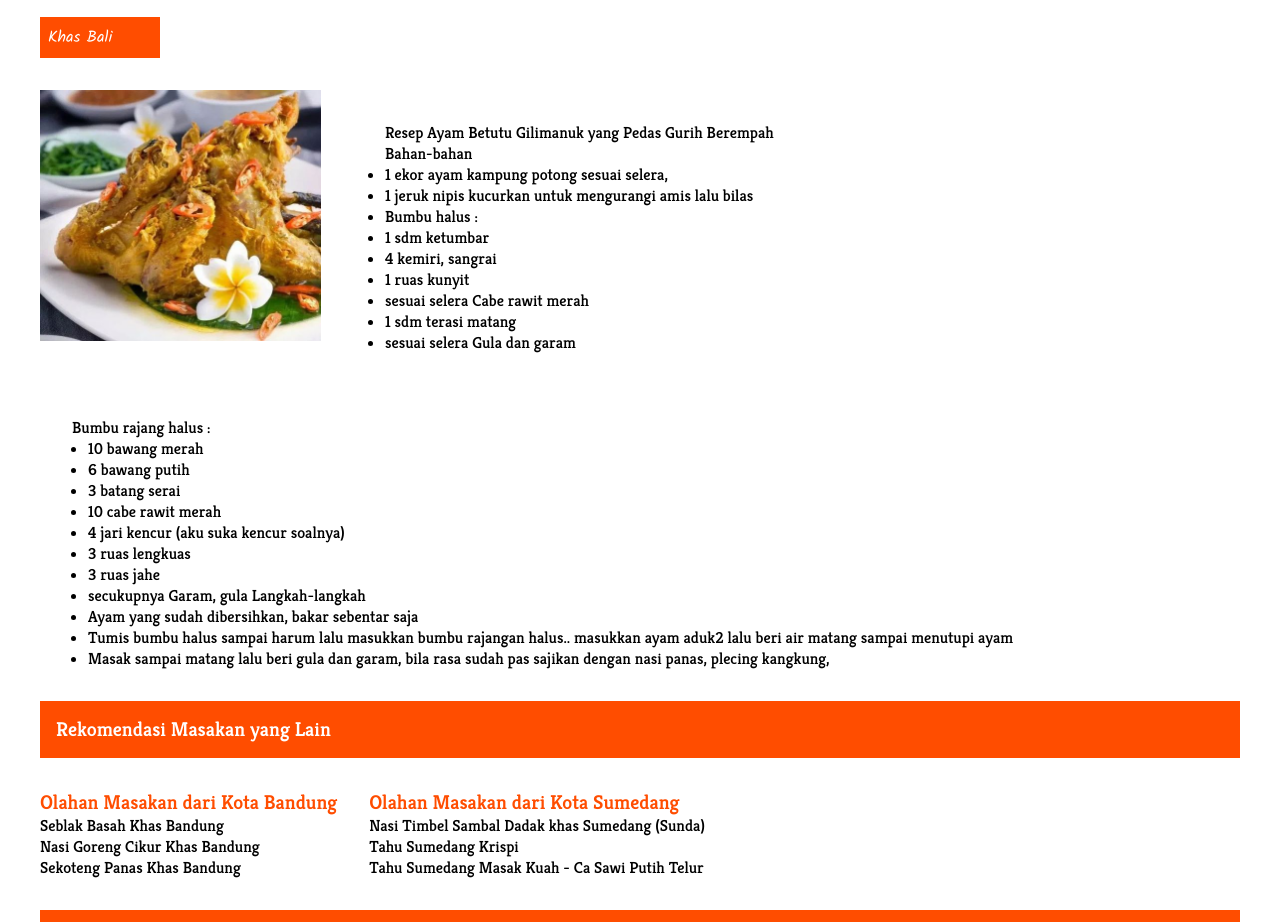
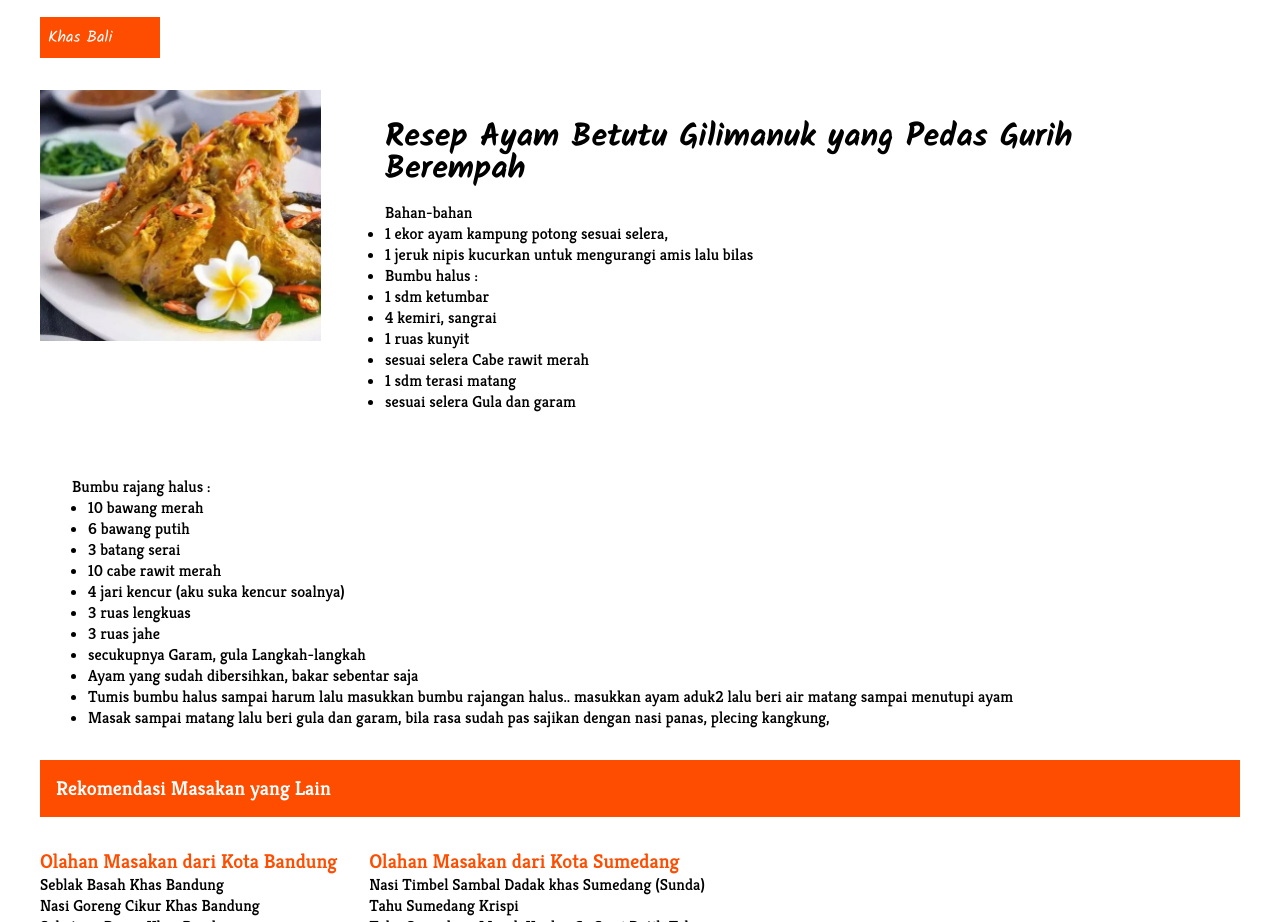
Before and after one commit to yuliyani01/Yukaricookings, a plain HTML site: page index.html in a window 1280 px wide. Shown: the part 3960-4882 px from the top of the page. Drawn offline with Linux system fonts and the light colour scheme; a web font is replaced by a local one.

Commit message:
commit class judul

```diff
--- a/index.html
+++ b/index.html
@@ -256,7 +256,7 @@
           </div>
 
           <div class="isi-resep">
-            <p>Resep Ayam Betutu Gilimanuk yang Pedas Gurih Berempah</p>
+            <p class="judul">Resep Ayam Betutu Gilimanuk yang Pedas Gurih Berempah</p>
             <p>Bahan-bahan</p>
             <ul>
               <li>1 ekor ayam kampung potong sesuai selera,</li>
```
